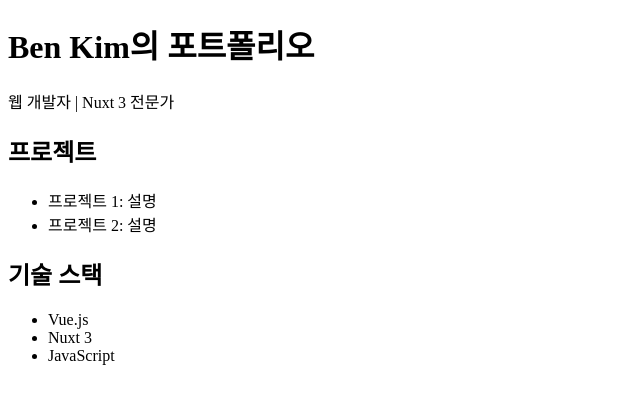
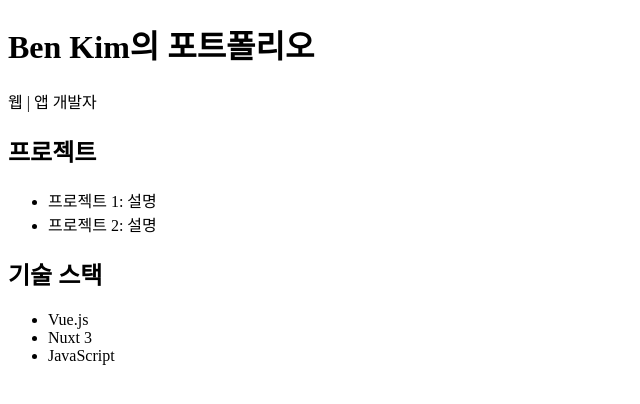
Before and after one commit to benkim3858/benkim3858.github.io, a Nuxt app: page / in a window 1280 px wide. Shown: the top 404 px of the page, without its empty margins (0-640 px from the left). Built offline with nearby package versions, Linux system fonts and the light colour scheme.

Commit message:
index page 생성

```diff
--- a/app.vue
+++ b/app.vue
@@ -1,29 +1,5 @@
 <template>
   <div>
-    <h1>Ben Kim의 포트폴리오</h1>
-    <p>웹 개발자 | Nuxt 3 전문가</p>
-    <section>
-      <h2>프로젝트</h2>
-      <ul>
-        <li>프로젝트 1: 설명</li>
-        <li>프로젝트 2: 설명</li>
-      </ul>
-    </section>
-    <section>
-      <h2>기술 스택</h2>
-      <ul>
-        <li>Vue.js</li>
-        <li>Nuxt 3</li>
-        <li>JavaScript</li>
-      </ul>
-    </section>
+    <NuxtPage />
   </div>
 </template>
-
-<script setup>
-// 필요한 경우 여기에 스크립트 추가
-</script>
-
-<style scoped>
-/* 필요한 경우 여기에 스타일 추가 */
-</style>
--- a/nuxt.config.ts
+++ b/nuxt.config.ts
@@ -1,7 +1,10 @@
 // https://nuxt.com/docs/api/configuration/nuxt-config
 export default defineNuxtConfig({
   app: {
-    baseURL: '/benkim3858.github.io/' // GitHub 저장소 이름으로 설정
   },
-  ssr: false, // GitHub Pages에서는 클라이언트 사이드 렌더링 사용
+
+  // GitHub Pages에서는 클라이언트 사이드 렌더링 사용
+  ssr: false,
+
+  compatibilityDate: "2024-07-09"
 })
--- /dev/null
+++ b/pages/index.vue
@@ -0,0 +1,29 @@
+<template>
+    <div>
+      <h1>Ben Kim의 포트폴리오</h1>
+      <p>웹  |  앱 개발자</p>
+      <section>
+        <h2>프로젝트</h2>
+        <ul>
+          <li>프로젝트 1: 설명</li>
+          <li>프로젝트 2: 설명</li>
+        </ul>
+      </section>
+      <section>
+        <h2>기술 스택</h2>
+        <ul>
+          <li>Vue.js</li>
+          <li>Nuxt 3</li>
+          <li>JavaScript</li>
+        </ul>
+      </section>
+    </div>
+  </template>
+
+  <script setup>
+  // 필요한 경우 여기에 스크립트 추가
+  </script>
+
+  <style scoped>
+  /* 필요한 경우 여기에 스타일 추가 */
+  </style>
```
